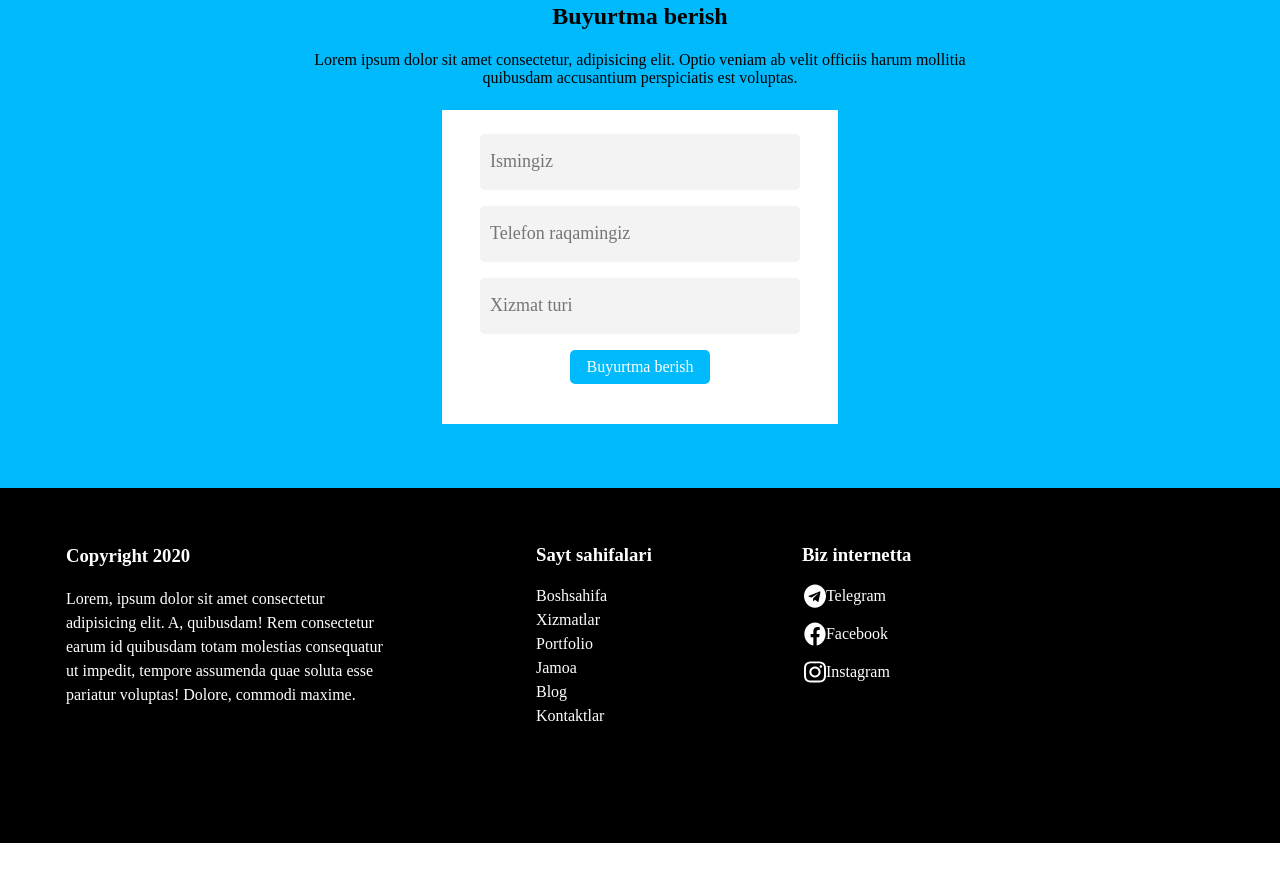
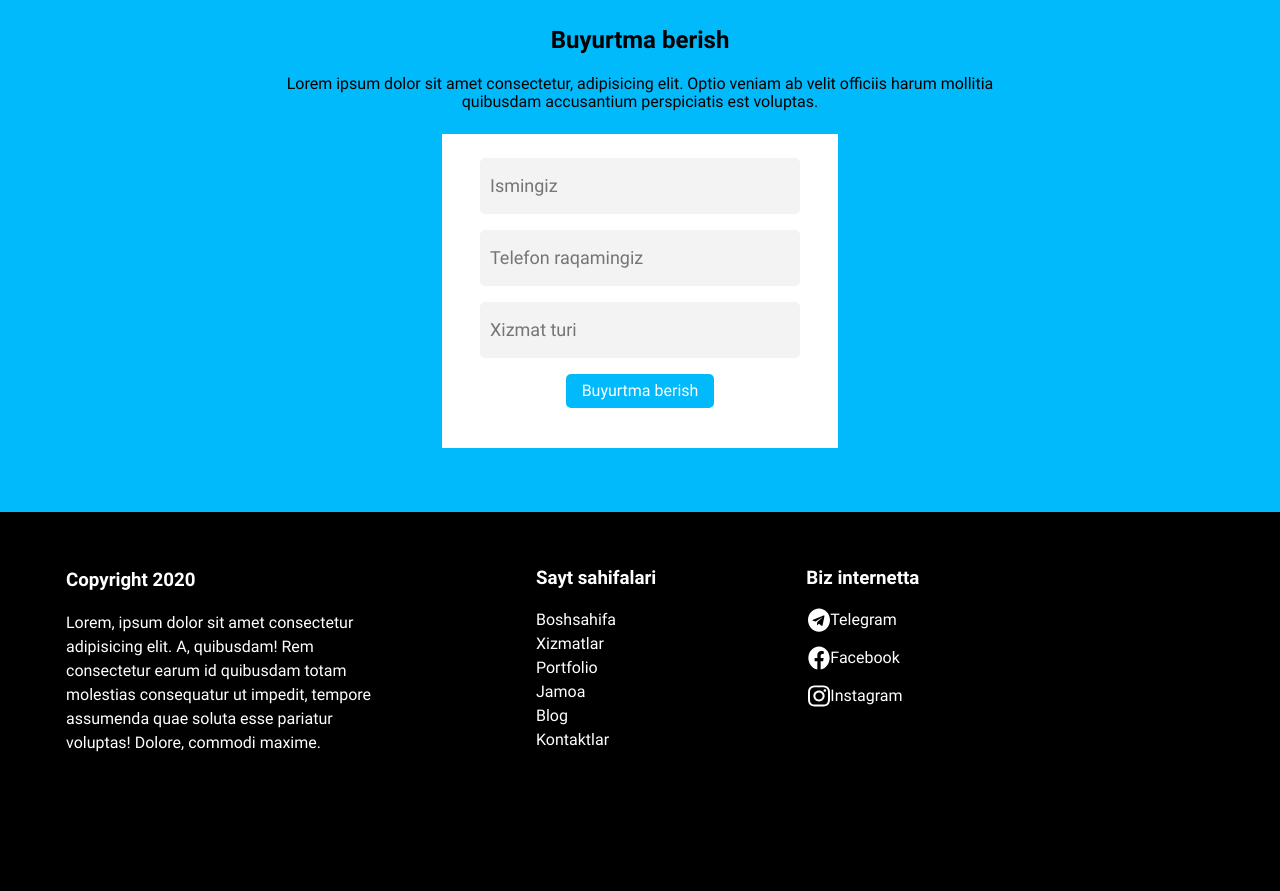
Before and after one commit to Abdulaziz6665/project-in-3-hours, a plain HTML site: page index.html in a window 1280 px wide. Shown: the part 2882-3773 px from the top of the page. Before the commit the page ends 3725 px from the top, so only its background shows below. Drawn offline with Linux system fonts and the light colour scheme.

Commit message:
add commit

```diff
--- a/css/style.css
+++ b/css/style.css
@@ -1,14 +1,16 @@
 @font-face {
-  font-family: "Product Sans";
+  font-family: "Roboto";
   font-style: normal;
   font-weight: 400;
-  src: url("../fonts/Product/Sans/Regular.ttf") format("ttf");
+  src: url("../fonts/roboto-v20-latin-regular.woff2") format("woff2"),
+       url("../fonts/roboto-v20-latin-regular.woff") format("woff");
 }
 @font-face {
-  font-family: "Product Sans";
+  font-family: "Roboto";
   font-style: normal;
   font-weight: 700;
-  src: url("../fonts/Product/Sans/Bold.ttf") format("ttf");
+  src: url("../fonts/roboto-v20-latin-700.woff2") format("woff2"),
+       url("../fonts/roboto-v20-latin-700.woff") format("woff");
 }
 
 *{
@@ -22,7 +24,7 @@
 body{
   padding: 0;
   margin: 0;
-  font-family: "Product Sans", "Arial" serif;
+  font-family: "Roboto", "Arial", serif;
 }
 .container{
   max-width: 1148px;
```
Also changed, not shown: fonts/Product Sans Bold.ttf (deleted), fonts/Product Sans Regular.ttf (deleted), fonts/roboto-v20-latin-700.woff (added), fonts/roboto-v20-latin-700.woff2 (added), fonts/roboto-v20-latin-regular.woff (added), fonts/roboto-v20-latin-regular.woff2 (added).
